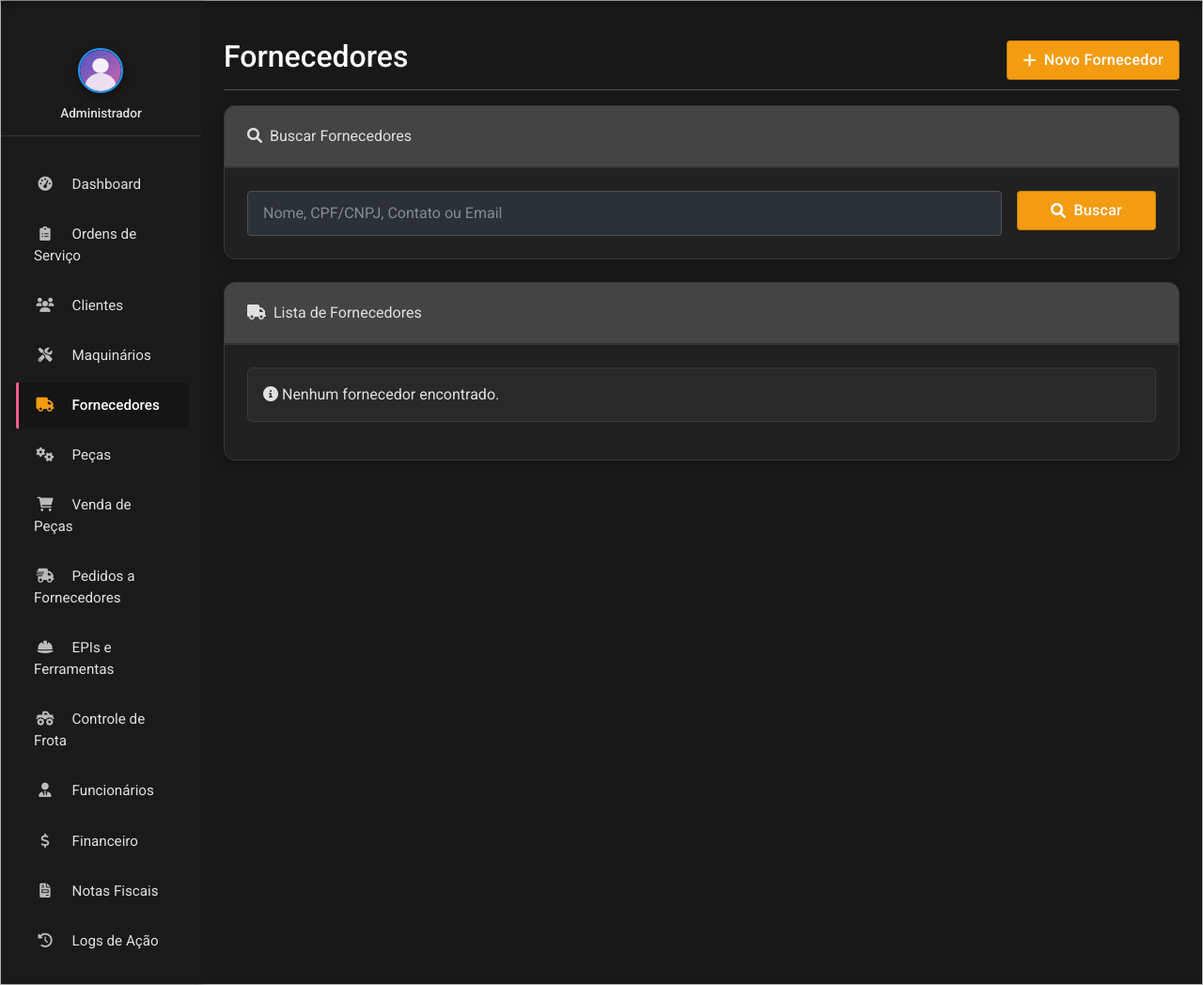
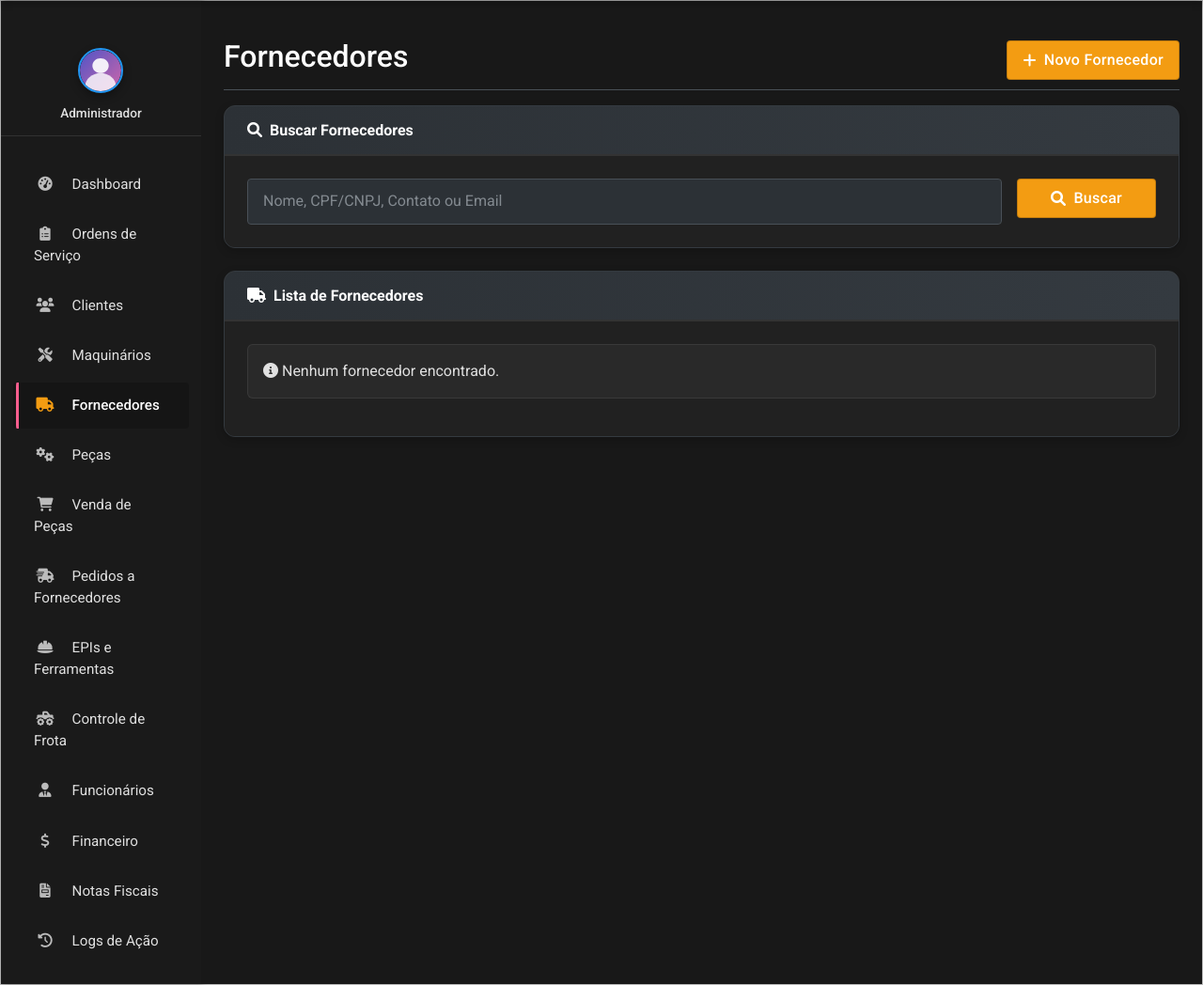
Before and after one commit to sandrim01/samape_py_dev, a Flask app: page /fornecedores in a window 1280 px wide. Shown: the part 82-1130 px from the top of the page at 94% size. Run offline with Flask 3, Linux system fonts and the light colour scheme; a user stored in the database is signed in; data comes from the database, SQL or seed files in the repository; data that the repository does not hold is empty; some libraries are stand-ins or nearby versions.

Commit message:
Standardize the appearance of cards across supplier and service order pages
Updates card headers in supplier and client templates to use the `bg-gradient-primary` style.

Replit-Commit-Author: Agent
Replit-Commit-Session-Id: b75ba197-6be9-480b-a25a-84de04cb618c
Replit-Commit-Screenshot-Url: https://storage.googleapis.com/screenshot-production-us-central1/0440564d-7b07-4afc-8444-b39f2d3bed1b/e530ef96-9484-4e14-999e-781297974950.jpg

```diff
--- a/templates/suppliers/index.html
+++ b/templates/suppliers/index.html
@@ -13,8 +13,8 @@
 </div>
 
 <div class="card mb-4">
-    <div class="card-header">
-        <i class="fas fa-search me-1"></i> Buscar Fornecedores
+    <div class="card-header py-3 bg-gradient-primary">
+        <h6 class="m-0 font-weight-bold text-white"><i class="fas fa-search me-1"></i> Buscar Fornecedores</h6>
     </div>
     <div class="card-body">
         <form method="get" action="{{ url_for('suppliers') }}" class="row g-3">
@@ -31,8 +31,8 @@
 </div>
 
 <div class="card">
-    <div class="card-header">
-        <i class="fas fa-truck me-1"></i> Lista de Fornecedores
+    <div class="card-header py-3 bg-gradient-primary">
+        <h6 class="m-0 font-weight-bold text-white"><i class="fas fa-truck me-1"></i> Lista de Fornecedores</h6>
     </div>
     <div class="card-body">
         {% if suppliers %}
```
Also changed, not shown: templates/clients/view.html (+3 -5 lines), templates/suppliers/view.html (+5 -5 lines).
